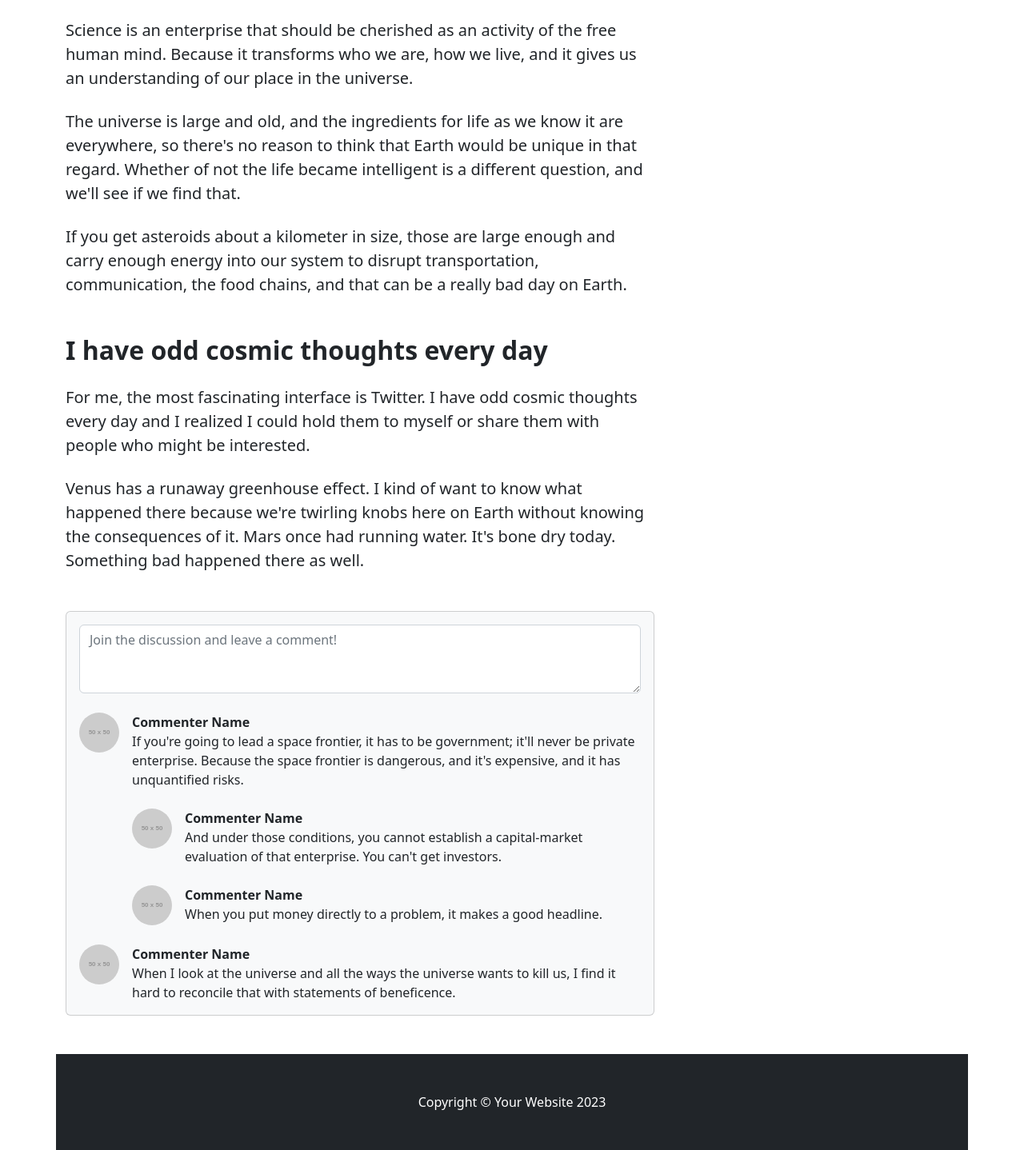
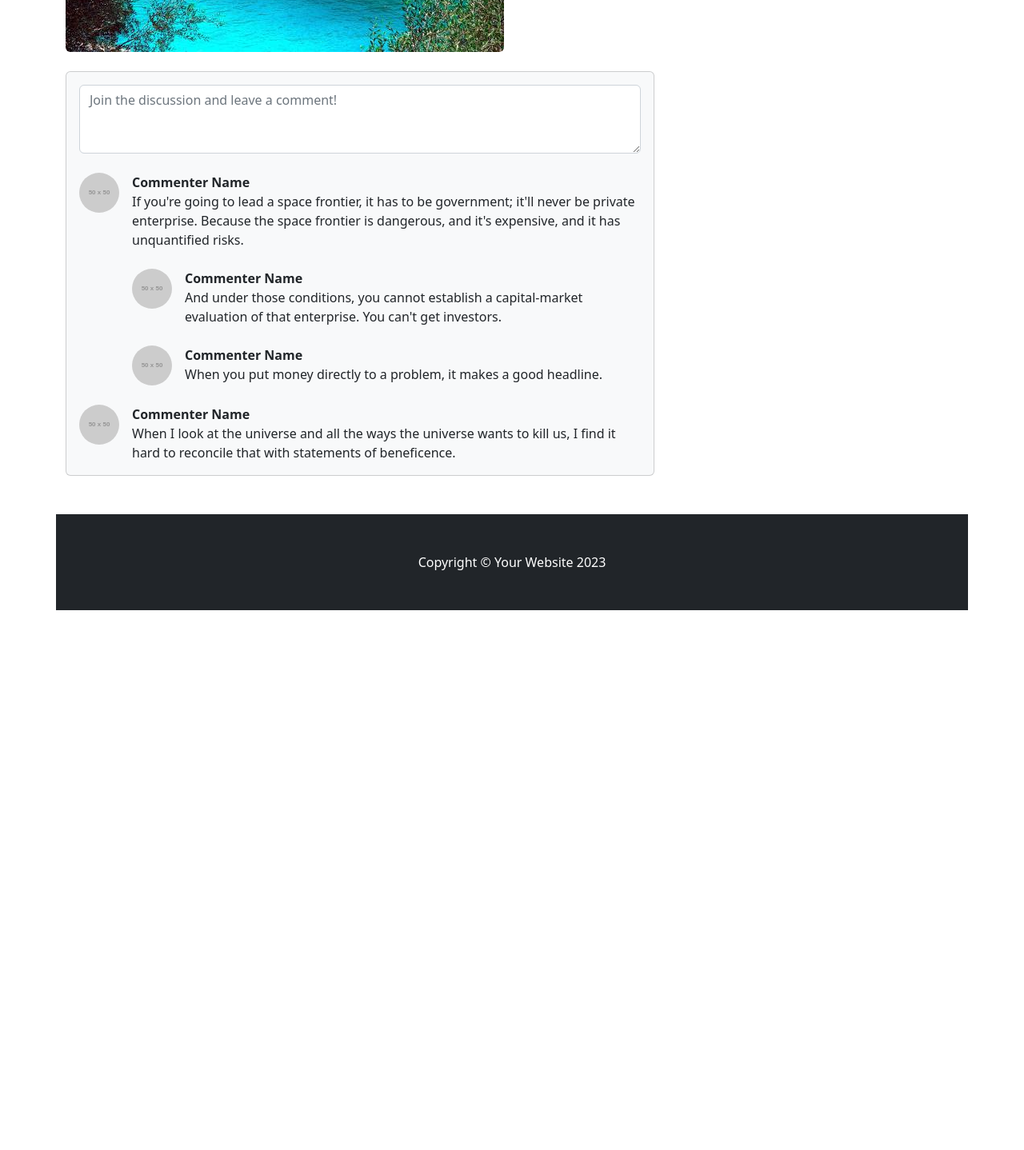
Before and after one commit to luciana-mancuso/EntregaFinal, a Django app: page /blog/detalle_destino/3/ in a window 1280 px wide. Shown: the part 669-2107 px from the top of the page at 80% size. After the commit the page ends 1432 px from the top, so only its background shows below. Run offline with Django 4.2, Linux system fonts and the light colour scheme; data comes from the database, SQL or seed files in the repository; some libraries are stand-ins or nearby versions.

Commit message:
EntregaFinal

```diff
--- a/AppCoder/models.py
+++ b/AppCoder/models.py
@@ -5,6 +5,7 @@ from django.db import models
 class Destino(models.Model):
     titulo = models.CharField(max_length=200)
     descripcion = models.TextField()
+    imagen = models.ImageField(upload_to='destinos/', null=True, blank=True)
     fecha_publicacion = models.DateTimeField(auto_now_add=True)
 
     def __str__(self):
--- a/AppCoder/views.py
+++ b/AppCoder/views.py
@@ -28,13 +28,22 @@ def detalle_destino(request, destino_id):
 
 @login_required
 def crear_destino(request):
+    destino=request.destino
     if request.method=="POST":
-        mi_formulario=DestinoForm(request.POST)
+        mi_formulario=DestinoForm(request.POST, request.Files)
         if mi_formulario.is_valid():
             informacion=mi_formulario.cleaned_data
             destino_save=Destino(titulo=informacion['titulo'], descripcion=informacion['descripcion'])
             destino_save.save()
-            return redirect("AppCoderDestinos")
+            try:
+                destino.destinos.imagen=informacion["imagen"]
+            except:
+                destino=Destino(desitno=destino,  imagen=informacion["imagen"])
+                destino.save()
+
+        return redirect("AppCoderDestinos")
+
+
     context={"form": DestinoForm()}
     return render(request, 'AppCoder/crear_destino.html', context=context)
 
--- a/templates/AppCoder/detalle_destino.html
+++ b/templates/AppCoder/detalle_destino.html
@@ -1,9 +1,6 @@
 {% extends 'base.html' %}
 
 {% block contenido_cambia %}
-<h2 class="fw-bolder mb-4 mt-5"><li>{{ destino.titulo }} </h2></li><br>
-
-                {{ destino.descripcion }}
 
 
     <!-- Page content-->
@@ -14,19 +11,16 @@
                 <article>
                     <!-- Post header-->
 
+
+<h2 class="fw-bolder mb-4 mt-5"><li>{{ destino.titulo }} </h2></li><br>
+
+                {{ destino.descripcion }}
+
+
+
+
                     <!-- Preview image figure-->
-                    <figure class="mb-4"><img class="img-fluid rounded" src="https://img.remediosdigitales.com/b5961d/650_1000_manarola-liguria-italy-2/1366_2000.jpg" alt="..." /></figure>
-                    <!-- Post content-->
-                    <section class="mb-5">
-                        <p class="fs-5 mb-4">Science is an enterprise that should be cherished as an activity of the free human mind. Because it transforms who we are, how we live, and it gives us an understanding of our place in the universe.</p>
-                        <p class="fs-5 mb-4">The universe is large and old, and the ingredients for life as we know it are everywhere, so there's no reason to think that Earth would be unique in that regard. Whether of not the life became intelligent is a different question, and we'll see if we find that.</p>
-                        <p class="fs-5 mb-4">If you get asteroids about a kilometer in size, those are large enough and carry enough energy into our system to disrupt transportation, communication, the food chains, and that can be a really bad day on Earth.</p>
-                        <h2 class="fw-bolder mb-4 mt-5">I have odd cosmic thoughts every day</h2>
-                        <p class="fs-5 mb-4">For me, the most fascinating interface is Twitter. I have odd cosmic thoughts every day and I realized I could hold them to myself or share them with people who might be interested.</p>
-                        <p class="fs-5 mb-4">Venus has a runaway greenhouse effect. I kind of want to know what happened there because we're twirling knobs here on Earth without knowing the consequences of it. Mars once had running water. It's bone dry today. Something bad happened there as well.</p>
-                    </section>
-                </article>
-
+                    <figure class="mb-4"><img class="img-fluid rounded" src="{{ destino.imagen.url }}" alt="..." /></figure>
 
                 <!-- Comments section-->
                 <section class="mb-5">
--- a/templates/AppCoder/home.html
+++ b/templates/AppCoder/home.html
@@ -1,10 +1,11 @@
 {% extends 'base.html' %}
 
 {% block contenido_cambia %}
-    <h1>Inicio</h1>
     <h3>Bienvenidos a nuestro Blog de Viajes</h3>
         <p>Explora el mundo con nosotros y descubre los lugares más hermosos e interesantes del planeta. Desde los destinos más populares hasta los rincones menos conocidos, nuestro blog te llevará a través de experiencias únicas y emocionantes.</p>
         <p>En nuestro blog encontrarás destinos, hoteles, museos y recomendaciones para planificar tus próximas aventuras. ¡Sigue explorando y aprendiendo con nosotros!</p>
     </h3>
 
+<!-- Preview image figure-->
+<img src="https://scontent.faep9-1.fna.fbcdn.net/v/t39.30808-6/301865485_439601301520891_6422632794699512536_n.jpg?_nc_cat=103&ccb=1-7&_nc_sid=e3f864&_nc_ohc=CbsohzQfSOIAX_u7blh&_nc_ht=scontent.faep9-1.fna&oh=00_AfDMkrghfsBik45sALBZTwSsQNLPsqO1rYE4V4dcYjwFjg&oe=643B7C21" alt="Descripción de la imagen">
 {% endblock %}
```
Also changed, not shown: account/views.py (+23 -21 lines), templates/AppCoder/destinos.html (+8 -1 lines), AppCoder/migrations/0003_destino_imagen.py (added), db.sqlite3, media/avatares/admin1.jpg (added), media/avatares/admin2.jpg (added), media/destinos/Portofino.jpg (added), media/destinos/barcelona.jpg (added), media/destinos/bora_bora.jpg (added), media/destinos/manarola.jpg (added), media/destinos/mykonos.jpg (added), media/destinos/mykonos_dBrdpsn.jpg (added), media/destinos/mykonos_eVHmChV.jpg (added), media/destinos/mykonos_jdhnQrE.jpg (added), 2 more files.
